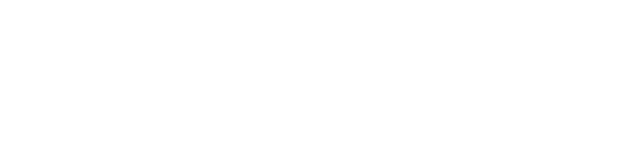
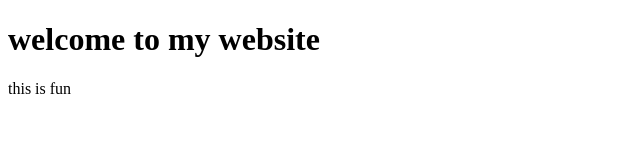
Before and after one commit to trollpy/git-fluency, a plain HTML site: page index.html in a window 1280 px wide. Shown: the whole page, without its empty margins (0-640 px from the left). Drawn offline with Linux system fonts and the light colour scheme.

Commit message:
Update index.html

```diff
--- a/index.html
+++ b/index.html
@@ -8,6 +8,7 @@
     <title>Document</title>
 </head>
 <body>
-
+    <h1> welcome to my website </h1>
+    <p>this is fun</p>
 </body>
 </html>
```
